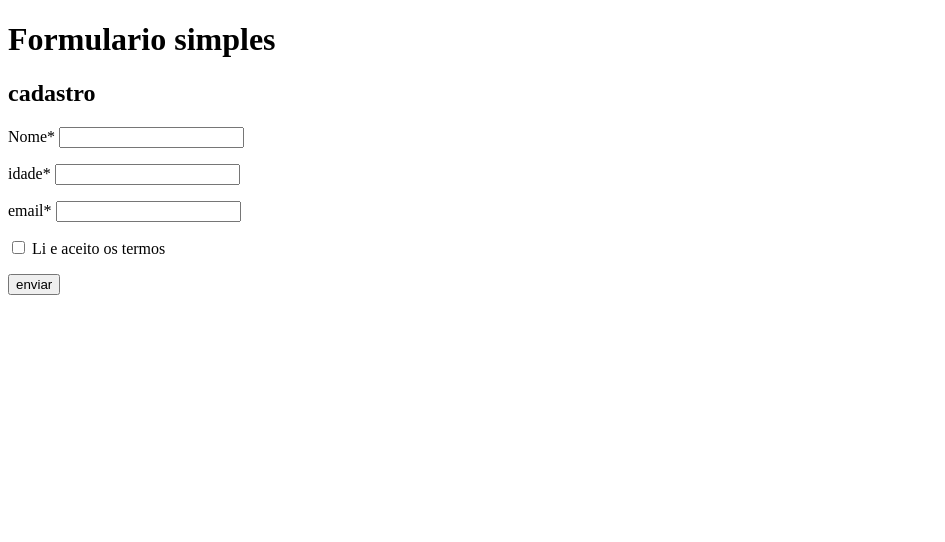
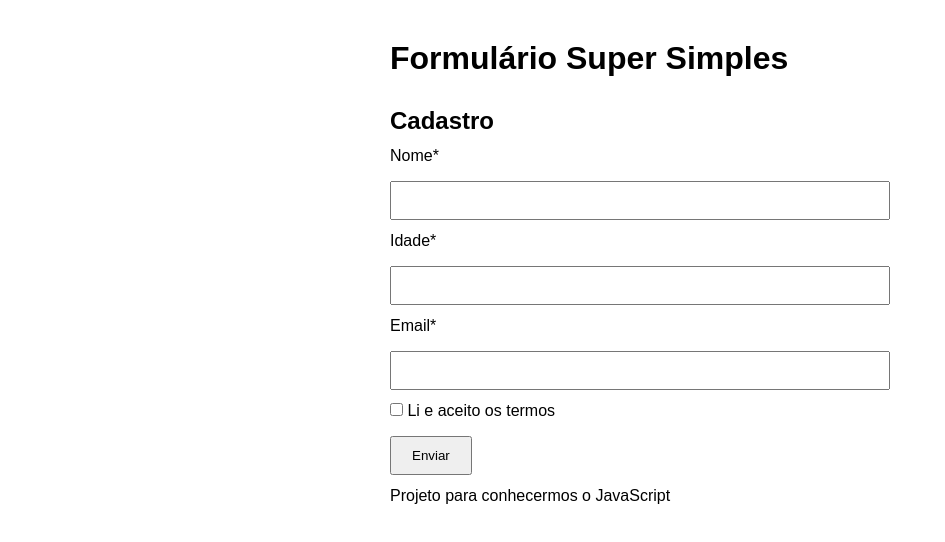
Before and after one commit to henrique140/front-and-web-bes, a plain HTML site: page aula 7/index.html in a window 1280 px wide. Shown: the whole page, without its empty margins (0-945 px from the left). Drawn offline with Linux system fonts and the light colour scheme.

Commit message:
Add form styling and submission alert
Update the registration form markup and styles, and add a JavaScript submit handler that prevents the default submission and displays an alert.

```diff
--- a/aula 7/index.html
+++ b/aula 7/index.html
@@ -1,39 +1,47 @@
 <!DOCTYPE html>
-<html lang="pt-BR">
+<html lang="pt-br">
 <head>
     <meta charset="UTF-8">
     <meta name="viewport" content="width=device-width, initial-scale=1.0">
-    <title>Aprendendo java </title>
+    <title>JavaScript</title>
+    <link rel="stylesheet" href="./styles/global.css">
+    <script src="./scripts/index.js" defer></script>
+</head>
+<body>
     <header>
-        <h1>Formulario simples</h1>
+        <h1>Formulário Super Simples</h1>
     </header>
         <main>
-        <h2>cadastro</h2>
+            <h2>Cadastro</h2>
             <form id="cadastro">
+
                 <label for="nome">Nome*</label>
                 <input type="text" id="nome">
                 <p id="erro-nome" class="oculto"></p>
 
-            <label for="idade">idade*</label>
+                <label for="idade">Idade*</label>
                 <input type="number" id="idade">
-            <p id="erro-number" class="oculto"></p>
+                <p id="erro-idade" class="oculto"></p>
 
-            <label for="email">email*</label>
+                <label for="email">Email*</label>
                 <input type="email" id="email">
                 <p id="erro-email" class="oculto"></p>
 
                 <label>
                 <input type="checkbox" id="termos">
                 <span>Li e aceito os termos</span>
-                <p id="concluido" class="oculto"></p>
+                <p id="erro-termos" class="oculto"></p>
                 </label>
 
-            <button onclick="executar(event)">enviar</button>
+                <button onclick="executar(event)">Enviar</button>
                 <p id="concluido" class="oculto"></p>
+
                 </form>
         </main>
-</head>
-<body>
+            <footer>
+                <p>Projeto para conhecermos o JavaScript</p>
+            </footer>
+
 
 </body>
 </html>
--- a/aula 7/scripts/index.js
+++ b/aula 7/scripts/index.js
@@ -0,0 +1,7 @@
+function executar(evento) {
+
+evento.preventDefault();
+
+alert("ALERTA");
+
+}
--- a/aula 7/styles/global.css
+++ b/aula 7/styles/global.css
@@ -25,13 +25,34 @@ footer p {
 
 }
 
-input[type = "text"],
-input[type="numeber"]
-input[type="email"]{
+label {
+    display: block;
+    margin-top: 1.2rem;
+}
+
+input[type="text"],
+input[type="number"],
+input[type="email"] {
+    padding: 1rem 2rem;
+    margin-top: 1.6rem;
+    width: 100%;
+}
+
+button {
     padding: 1rem 2rem;
     margin-top: 1.6rem;
 }
 
 .oculto{
+    display: none;
+    }
 
+.sucesso {
+    background-color: #ffe08a;
+    font-weight: bold;
+    }
+
+.erro {
+    color: #8a1c1c;
+    background-color: #ffe6e6;
 }
```
Lines whose indentation alone changed are shown as unchanged.
